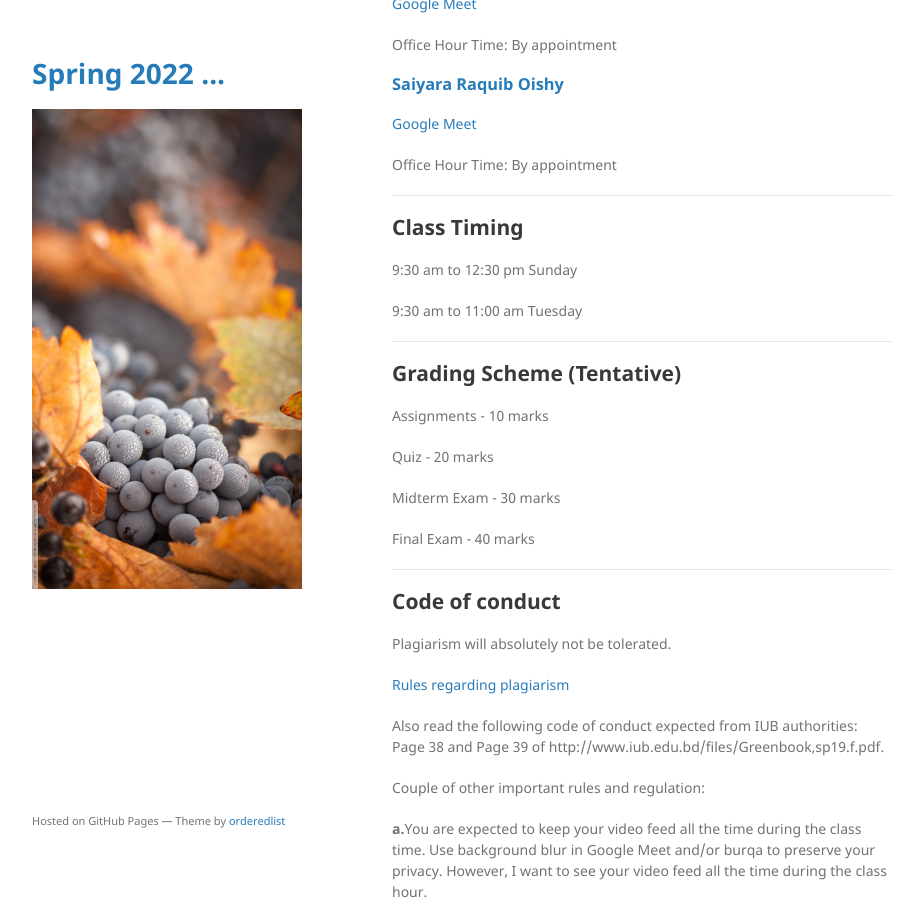
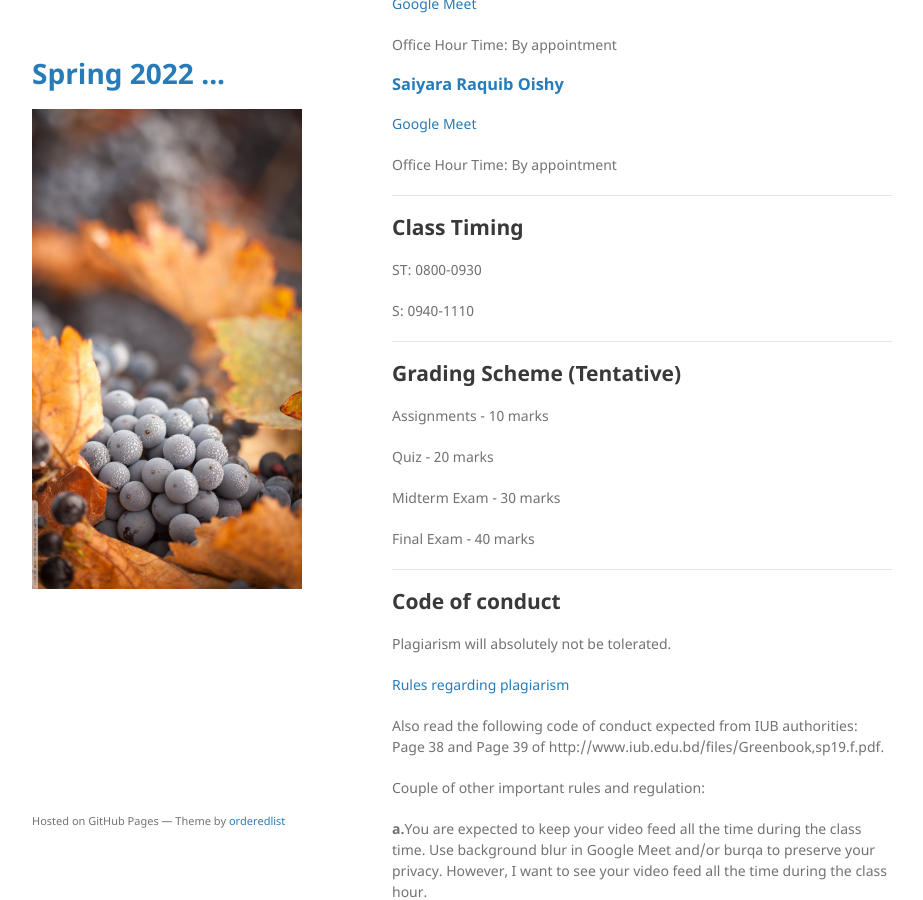
Before and after one commit to mohammadmotiurrahman/mohammadmotiurrahman.github.io, a Jekyll site: the page built from csc101_1/index.md, in a window 1280 px wide and 900 px high, scrolled down 460 px. Shown: the whole window, without its empty margins (178-1101 px from the left). Built offline with Jekyll 4.4.1, drawn with Linux system fonts in a browser that asks for light colours; our own code applies the rules of GitHub Pages for plain Markdown files.

Commit message:
Update index.md

```diff
--- a/csc101_1/index.md
+++ b/csc101_1/index.md
@@ -30,9 +30,9 @@ Office Hour Time: By appointment
 
 * * *
 ## Class Timing
-9:30 am to 12:30 pm Sunday
+ST: 0800-0930
 
-9:30 am to 11:00 am Tuesday
+S: 0940-1110
 
 * * *
 ## Grading Scheme (Tentative)
```
